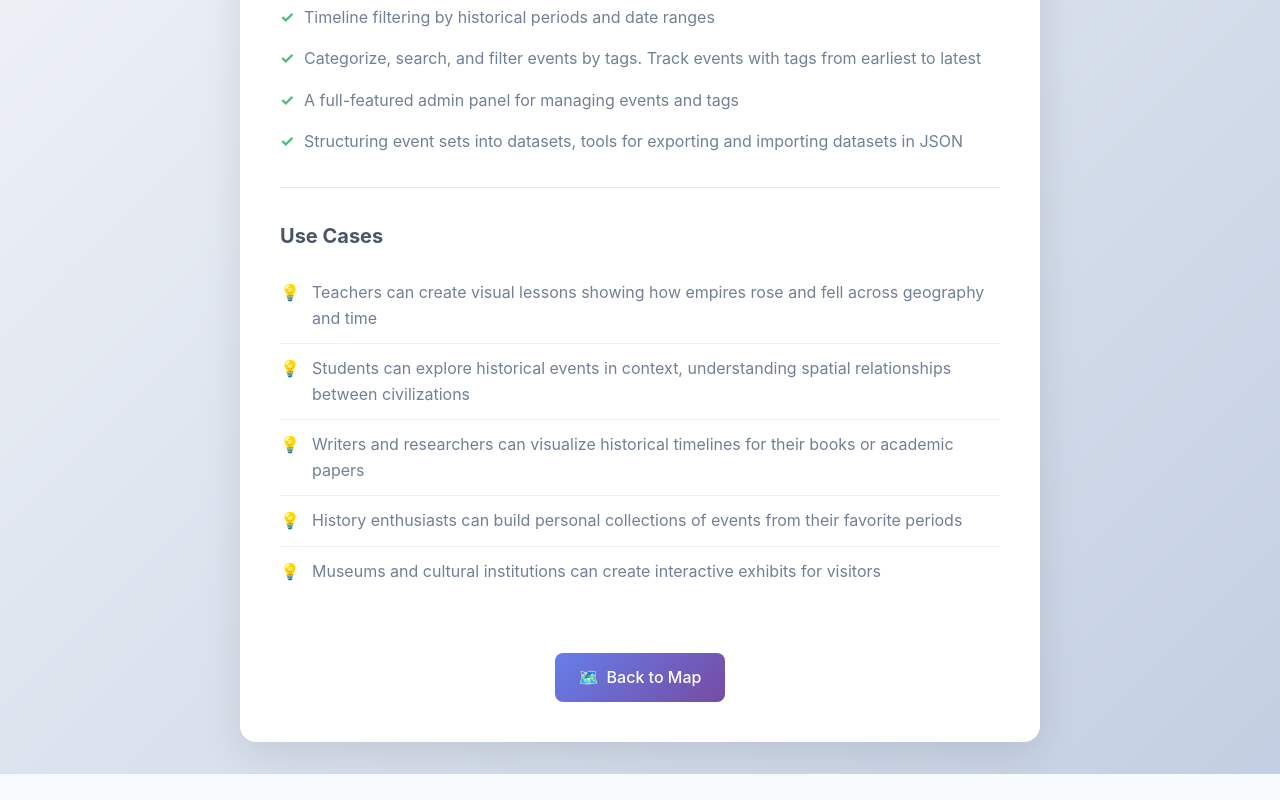
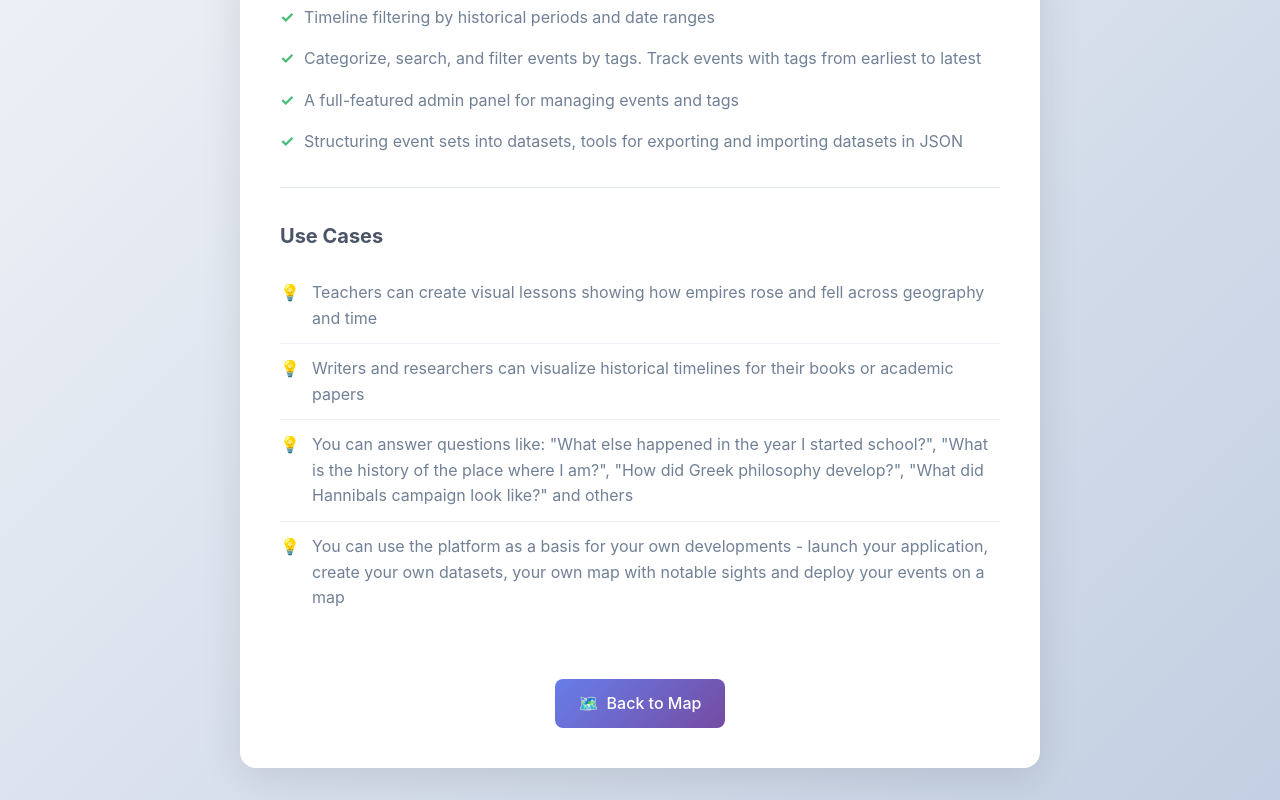
Before and after one commit to galex-do/historic-machine, a Vue app in the folder frontend/: page /about in a window 1280 px wide. Shown: the part 494-1294 px from the top of the page. Before the commit the page ends 1268 px from the top, so only its background shows below. Built offline with nearby package versions, Linux system fonts and the light colour scheme; no server answers.

Commit message:
rewritten usecases

```diff
--- a/frontend/src/composables/useLocale.js
+++ b/frontend/src/composables/useLocale.js
@@ -46,10 +46,9 @@ const UI_TRANSLATIONS = {
     aboutFeature5: 'Structuring event sets into datasets, tools for exporting and importing datasets in JSON',
     aboutUseCasesTitle: 'Use Cases',
     aboutUseCase1: 'Teachers can create visual lessons showing how empires rose and fell across geography and time',
-    aboutUseCase2: 'Students can explore historical events in context, understanding spatial relationships between civilizations',
-    aboutUseCase3: 'Writers and researchers can visualize historical timelines for their books or academic papers',
-    aboutUseCase4: 'History enthusiasts can build personal collections of events from their favorite periods',
-    aboutUseCase5: 'Museums and cultural institutions can create interactive exhibits for visitors',
+    aboutUseCase2: 'Writers and researchers can visualize historical timelines for their books or academic papers',
+    aboutUseCase3: 'You can answer questions like: "What else happened in the year I started school?", "What is the history of the place where I am?", "How did Greek philosophy develop?", "What did Hannibals campaign look like?" and others',
+    aboutUseCase4: 'You can use the platform as a basis for your own developments - launch your application, create your own datasets, your own map with notable sights and deploy your events on a map',
     backToMap: 'Back to Map',
 
     // Login Modal
@@ -290,11 +289,10 @@ const UI_TRANSLATIONS = {
     aboutFeature4: 'Полноценная админ-панель для управления событиями и тегами',
     aboutFeature5: 'Структурирование наборов событий в датасеты, инструментарий для экспорта и импорта датасетов в JSON',
     aboutUseCasesTitle: 'Варианты использования',
-    aboutUseCase1: 'Преподаватели могут создавать наглядные уроки, показывающие расцвет и падение империй в географическом и временном контексте',
-    aboutUseCase2: 'Студенты могут изучать исторические события в контексте, понимая пространственные связи между цивилизациями',
-    aboutUseCase3: 'Писатели и исследователи могут визуализировать исторические хронологии для своих книг или научных работ',
-    aboutUseCase4: 'Любители истории могут создавать личные коллекции событий из любимых исторических периодов',
-    aboutUseCase5: 'Музеи и культурные учреждения могут создавать интерактивные экспонаты для посетителей',
+    aboutUseCase1: 'Преподаватели могут создать наглядные уроки, показывающие расцвет и падение империй в географическом и временном контексте',
+    aboutUseCase2: 'Писатели и исследователи могут визуализировать исторические хронологии для своих книг или научных работ',
+    aboutUseCase3: 'Вы можете ответить на вопросы: "А что еще произошло в том году, когда я пошел в школу?", "А что за история у места, где я нахожусь?", "Как развивалась греческая философия?", "Как выглядел поход Ганнибала?" и другие',
+    aboutUseCase4: 'Вы можете использовать платформу как основу для своих наработок - запустить своё приложение, сформировать свои датасеты, развернуть свои последовательности событий на карте, создать свою карту достопримечательностей - и так далее',
     backToMap: 'Вернуться к карте',
 
     // Login Modal
--- a/frontend/src/views/AboutPage.vue
+++ b/frontend/src/views/AboutPage.vue
@@ -25,7 +25,6 @@
           <li>{{ t('aboutUseCase2') }}</li>
           <li>{{ t('aboutUseCase3') }}</li>
           <li>{{ t('aboutUseCase4') }}</li>
-          <li>{{ t('aboutUseCase5') }}</li>
         </ul>
       </section>
 
```
